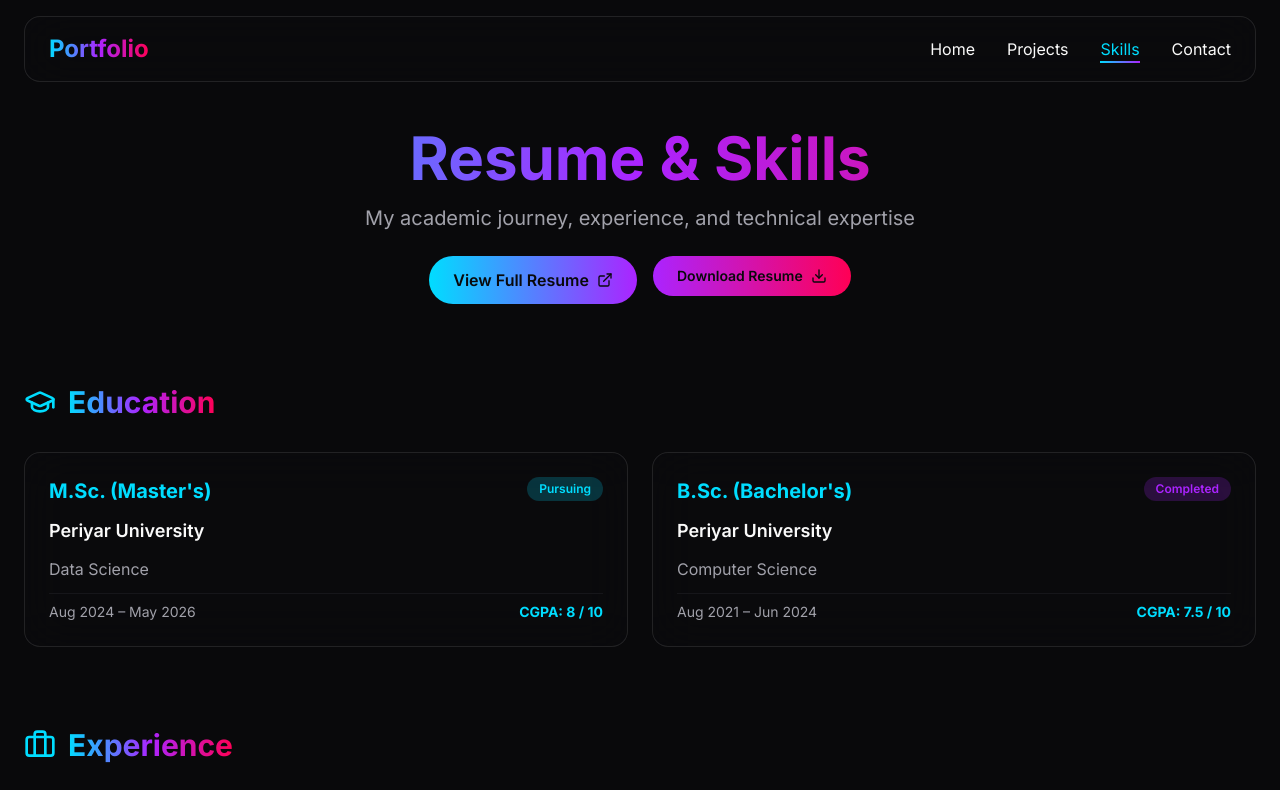
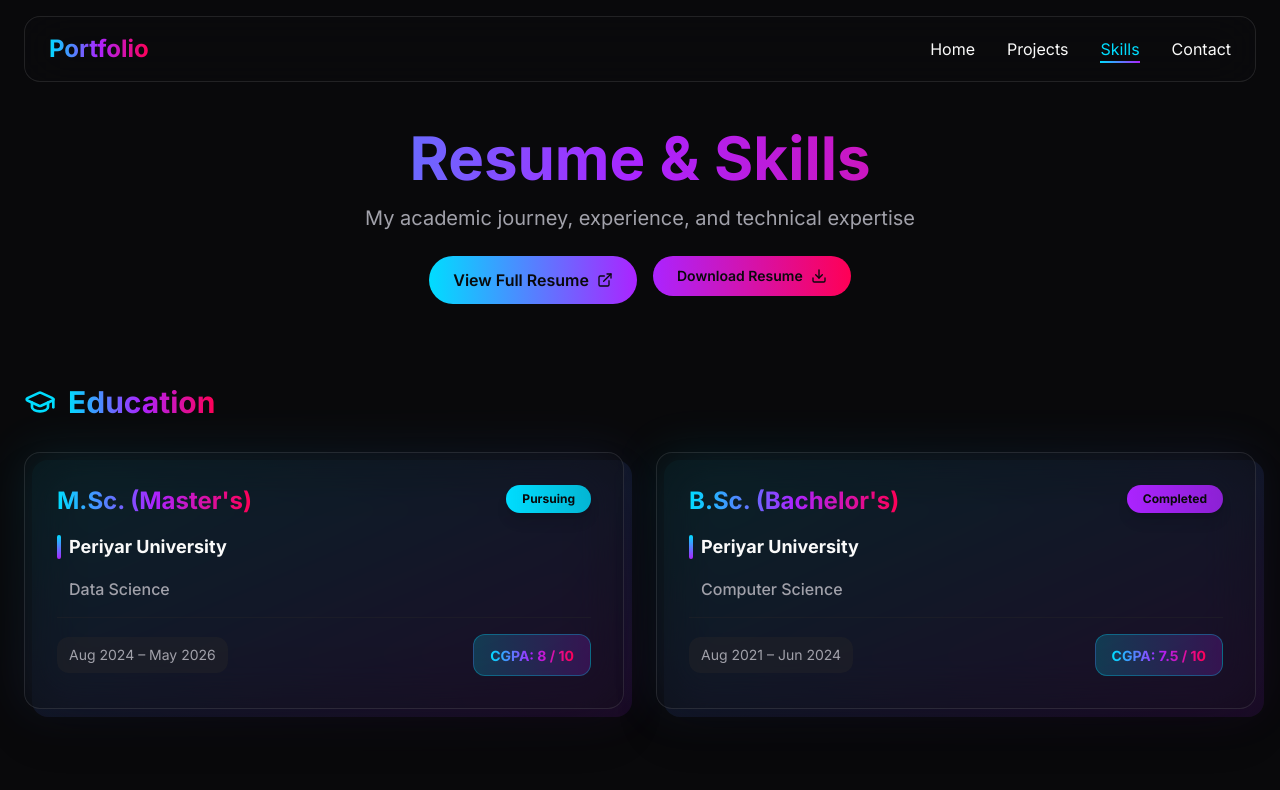
Before and after one commit to V-naveen-13/NAVEENKUMAR-NK, a React (Vite) app: page /skills in a window 1280 px wide. Shown: the top 790 px of the page. Built offline with nearby package versions, Linux system fonts and the light colour scheme; the HTML template or start-up script is replaced by a standard one.

Commit message:
Update skills section design

```diff
--- a/src/pages/Skills.tsx
+++ b/src/pages/Skills.tsx
@@ -153,7 +153,7 @@ const Skills = () => {
               <GraduationCap className="w-8 h-8 text-primary" />
               <h2 className="text-3xl font-bold gradient-text">Education</h2>
             </div>
-            <div className="grid md:grid-cols-2 gap-6">
+            <div className="grid md:grid-cols-2 gap-8">
               {education.map((edu, index) => (
                 <motion.div
                   key={edu.degree}
@@ -161,23 +161,48 @@ const Skills = () => {
                   whileInView={{ opacity: 1, x: 0 }}
                   viewport={{ once: true }}
                   transition={{ delay: index * 0.2 }}
-                  className="glass p-6 rounded-2xl space-y-3"
+                  whileHover={{
+                    y: -8,
+                    transition: { duration: 0.3 }
+                  }}
+                  className="relative group"
                 >
-                  <div className="flex justify-between items-start">
-                    <h3 className="text-xl font-bold text-primary">{edu.degree}</h3>
-                    <span className={`px-3 py-1 rounded-full text-xs font-semibold ${
+                  {/* 3D Shadow Layers */}
+                  <div className="absolute inset-0 bg-gradient-to-br from-primary/20 to-secondary/20 rounded-2xl blur-xl opacity-50 group-hover:opacity-75 transition-opacity duration-300" />
+                  <div className="absolute inset-0 bg-gradient-to-br from-primary/10 to-secondary/10 rounded-2xl translate-y-2 translate-x-2" />
+
+                  {/* Main Card */}
+                  <div className="relative glass p-8 rounded-2xl space-y-4 border border-border/50 shadow-2xl transform transition-all duration-300 group-hover:shadow-primary/25">
+                    {/* Header with Status Badge */}
+                    <div className="flex justify-between items-start gap-4">
+                      <h3 className="text-2xl font-bold gradient-text">{edu.degree}</h3>
+                      <span className={`px-4 py-1.5 rounded-full text-xs font-bold shadow-lg ${
                         edu.status === "Pursuing"
-                        ? "bg-primary/20 text-primary"
-                        : "bg-secondary/20 text-secondary"
+                          ? "bg-gradient-to-r from-primary to-primary/80 text-primary-foreground"
+                          : "bg-gradient-to-r from-secondary to-secondary/80 text-primary-foreground"
                       }`}>
                         {edu.status}
                       </span>
                     </div>
-                  <p className="text-lg font-semibold">{edu.institution}</p>
-                  <p className="text-muted-foreground">{edu.field}</p>
-                  <div className="flex justify-between items-center pt-2 border-t border-border/50">
+
+                    {/* Institution with Icon */}
+                    <div className="flex items-center gap-2">
+                      <div className="w-1 h-6 bg-gradient-to-b from-primary to-secondary rounded-full" />
+                      <p className="text-lg font-bold">{edu.institution}</p>
+                    </div>
+
+                    {/* Field of Study */}
+                    <p className="text-base text-muted-foreground font-medium pl-3">{edu.field}</p>
+
+                    {/* Footer Stats with 3D Effect */}
+                    <div className="flex justify-between items-center pt-4 mt-4 border-t border-border/50">
+                      <div className="flex items-center gap-2 px-3 py-2 rounded-lg bg-muted/50">
                         <span className="text-sm text-muted-foreground">{edu.dates}</span>
-                    <span className="text-sm font-bold text-primary">CGPA: {edu.gpa}</span>
+                      </div>
+                      <div className="px-4 py-2 rounded-lg bg-gradient-to-r from-primary/20 to-secondary/20 border border-primary/30">
+                        <span className="text-sm font-bold gradient-text">CGPA: {edu.gpa}</span>
+                      </div>
+                    </div>
                   </div>
                 </motion.div>
               ))}
```
Lines whose indentation alone changed are shown as unchanged.
